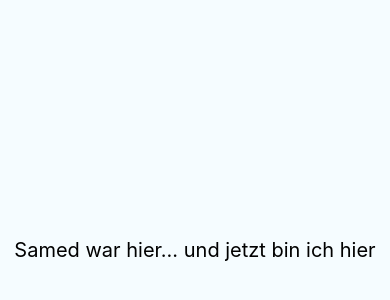
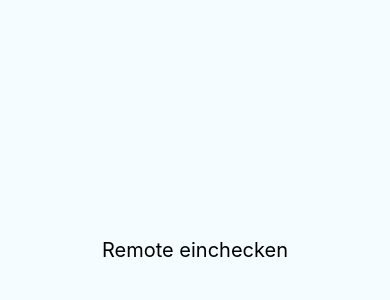
Before and after one commit to abtom61/knudu, a React Native app in the folder knudu/: screen / in a window 390 px wide. Shown: the part 170-470 px from the top of the page. Built offline with nearby package versions, Linux system fonts and the light colour scheme.

Commit message:
Remote checkin

```diff
--- a/knudu/App.js
+++ b/knudu/App.js
@@ -21,7 +21,7 @@ export default class App extends Component<Props> {
   render() {
     return (
       <View style={styles.container}>
-        <Text style={styles.welcome}>Samed war hier... und jetzt bin ich hier</Text>
+        <Text style={styles.welcome}>Remote einchecken</Text>
         <Text style={styles.instructions}>{instructions}</Text>
       </View>
     );
```
